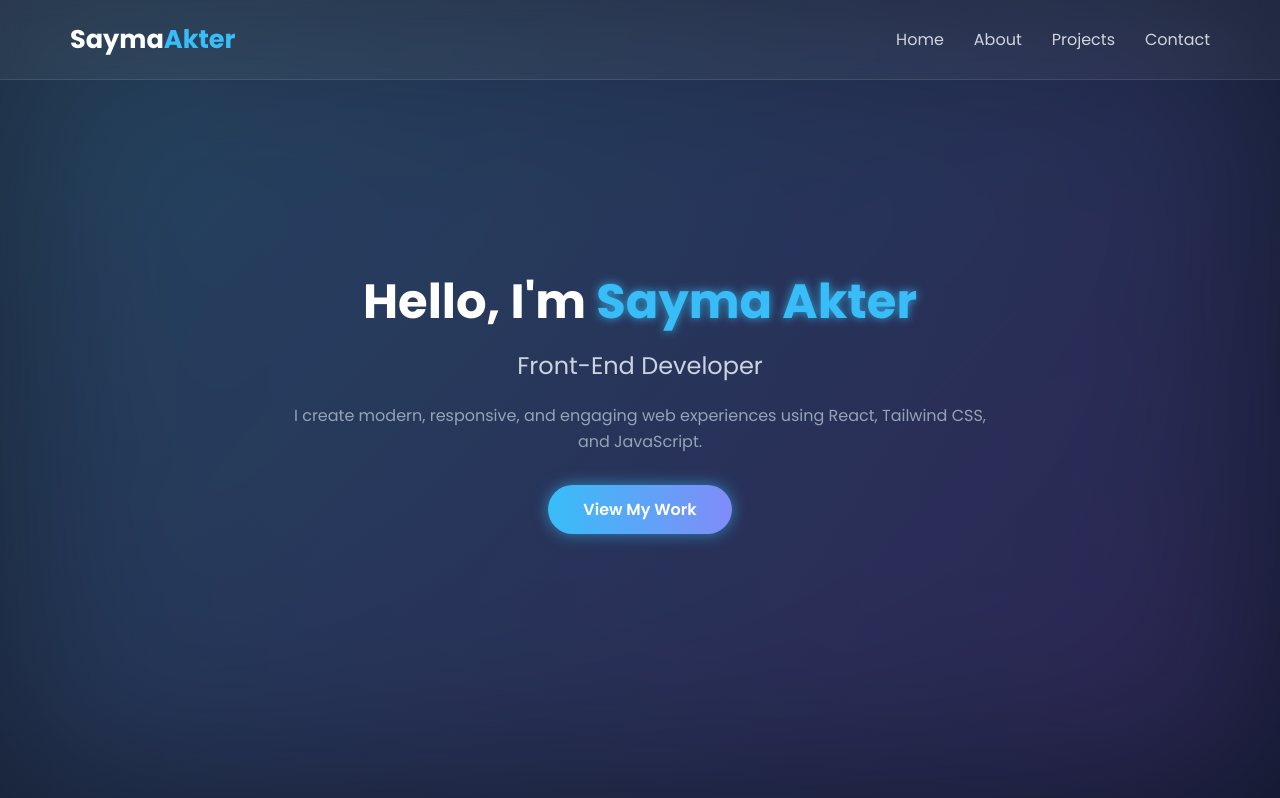
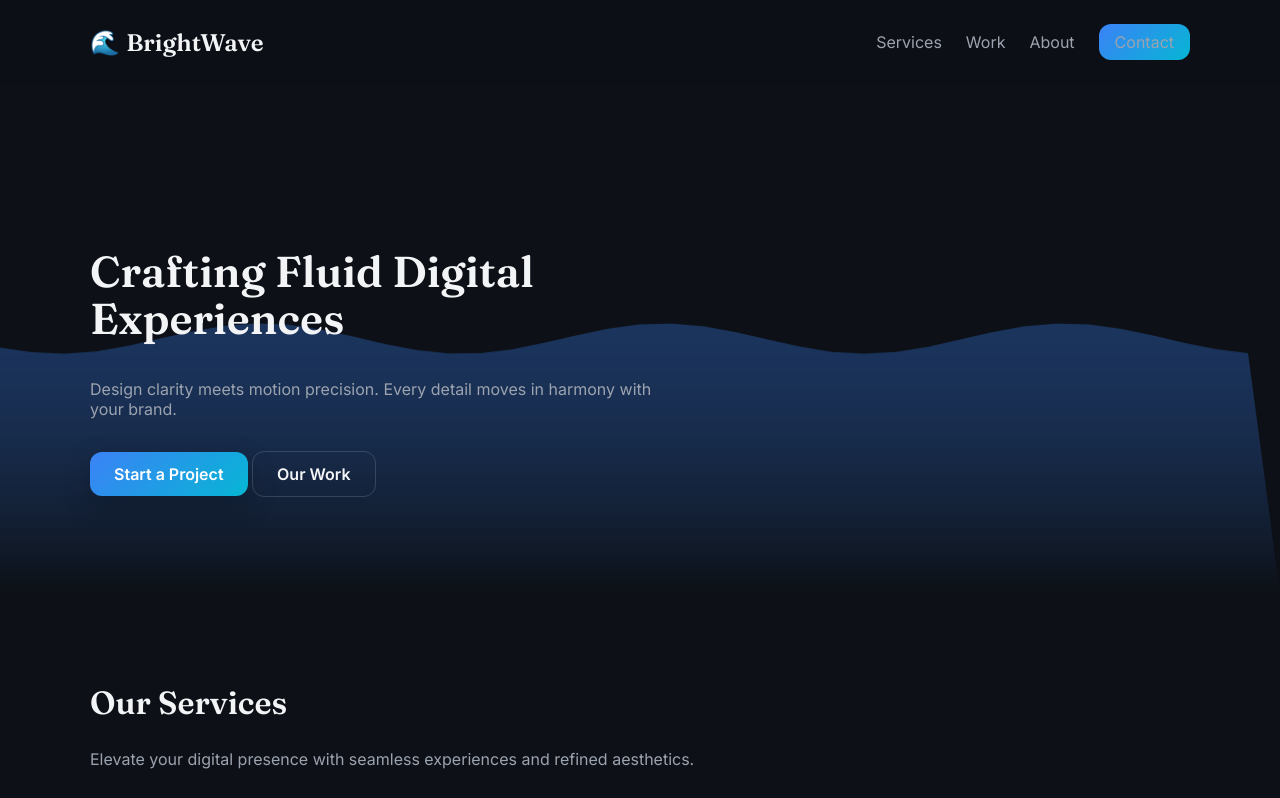
Before and after one commit to SaymaAmelia/saymaakter, a plain HTML site: page index.html in a window 1280 px wide. Both pictures are taken after a click on the link "About". Shown: the top 798 px of the page. Drawn offline with Linux system fonts and the light colour scheme.

Commit message:
building a website with ai in just 1 munite

```diff
--- a/index.html
+++ b/index.html
@@ -3,32 +3,90 @@
 <head>
   <meta charset="UTF-8" />
   <meta name="viewport" content="width=device-width, initial-scale=1.0" />
-  <title>Sayma Akter | Front-End Developer</title>
-  <link rel="stylesheet" href="style.css" />
-  <link rel="icon" href="../image/icon.jpg" type="image/x-icon" />
-  <link href="https://fonts.googleapis.com/css2?family=Poppins:wght@400;600;700&display=swap" rel="stylesheet">
+  <title>BrightWave Studio — Fluid Digital Experiences</title>
+
+  <meta name="description" content="BrightWave Studio — Premium digital experiences with smooth interactions and creative precision." />
+
+  <!-- Fonts -->
+  <link href="https://fonts.googleapis.com/css2?family=Inter:wght@300;400;600;700&family=Fraunces:opsz,wght@9..144,600&display=swap" rel="stylesheet">
+
+  <link rel="stylesheet" href="./style.css" />
 </head>
 <body>
-  <!-- ===== Navbar ===== -->
-  <nav class="navbar">
-    <div class="logo">Sayma<span>Akter</span></div>
-    <ul class="nav-links">
-      <li><a href="#home">Home</a></li>
-      <li><a href="#about">About</a></li>
-      <li><a href="#projects">Projects</a></li>
-      <li><a href="#contact">Contact</a></li>
-    </ul>
-  </nav>
+  <header class="header">
+    <div class="container header-inner">
+      <div class="brand">
+        <span class="brand-logo">🌊</span>
+        <span class="brand-name">BrightWave</span>
+      </div>
 
-  <!-- ===== Banner / Hero Section ===== -->
-  <section class="banner" id="home">
-    <div class="overlay"></div>
-    <div class="banner-content">
-      <h1>Hello, I'm <span>Sayma Akter</span></h1>
-      <h2>Front-End Developer</h2>
-      <p>I create modern, responsive, and engaging web experiences using React, Tailwind CSS, and JavaScript.</p>
-      <a href="#projects" class="btn">View My Work</a>
+      <nav class="nav">
+        <ul>
+          <li><a href="#services">Services</a></li>
+          <li><a href="#work">Work</a></li>
+          <li><a href="#about">About</a></li>
+          <li><a href="#contact" class="btn-nav">Contact</a></li>
+        </ul>
+      </nav>
+    </div>
+  </header>
+
+  <section class="hero">
+    <canvas id="waveCanvas"></canvas>
+    <div class="container hero-inner fade-in">
+      <div class="hero-content">
+        <h1>Crafting Fluid Digital Experiences</h1>
+        <p>Design clarity meets motion precision. Every detail moves in harmony with your brand.</p>
+        <div class="cta-buttons">
+          <a href="#contact" class="btn primary">Start a Project</a>
+          <a href="#work" class="btn ghost">Our Work</a>
+        </div>
+      </div>
     </div>
   </section>
+
+  <section id="services" class="section fade-in">
+    <div class="container">
+      <h2>Our Services</h2>
+      <p class="section-lead">Elevate your digital presence with seamless experiences and refined aesthetics.</p>
+      <div class="grid">
+        <div class="card"><h3>UX/UI Design</h3><p>Pixel-perfect design systems with human-centered usability.</p></div>
+        <div class="card"><h3>Web Development</h3><p>Clean, efficient, high-performance code across all devices.</p></div>
+        <div class="card"><h3>Optimization</h3><p>Lightning-fast performance and SEO for modern businesses.</p></div>
+      </div>
+    </div>
+  </section>
+
+  <section id="work" class="section alt fade-in">
+    <div class="container">
+      <h2>Featured Projects</h2>
+      <p class="section-lead">Showcasing innovation, design, and flawless execution.</p>
+      <div class="grid">
+        <div class="work-item"><div class="thumb gradient-blue"></div><h4>Next-Gen Platform</h4></div>
+        <div class="work-item"><div class="thumb gradient-purple"></div><h4>Interactive Dashboard</h4></div>
+        <div class="work-item"><div class="thumb gradient-green"></div><h4>Creative Launch Site</h4></div>
+      </div>
+    </div>
+  </section>
+
+  <section id="contact" class="section contact fade-in">
+    <div class="container">
+      <h2>Let's Create Together</h2>
+      <form id="contactForm">
+        <input type="text" id="name" placeholder="Your Name" required />
+        <input type="email" id="email" placeholder="Email Address" required />
+        <textarea id="message" rows="4" placeholder="Tell us about your project..." required></textarea>
+        <button type="submit" class="btn primary">Send Message</button>
+      </form>
+    </div>
+  </section>
+
+  <footer class="footer">
+    <div class="container">
+      <p>© <span id="year"></span> BrightWave Studio. All rights reserved.</p>
+    </div>
+  </footer>
+
+  <script src="./script.js"></script>
 </body>
 </html>
--- a/script.js
+++ b/script.js
@@ -0,0 +1,71 @@
+// Scroll reveal
+const faders = document.querySelectorAll('.fade-in');
+const observer = new IntersectionObserver(entries => {
+  entries.forEach(entry => {
+    if (entry.isIntersecting) {
+      entry.target.classList.add('visible');
+      observer.unobserve(entry.target);
+    }
+  });
+}, { threshold: 0.2 });
+faders.forEach(el => observer.observe(el));
+
+// Auto year
+document.getElementById('year').textContent = new Date().getFullYear();
+
+// Contact form
+document.getElementById('contactForm').addEventListener('submit', e => {
+  e.preventDefault();
+  alert('✅ Thank you for your message! We’ll be in touch soon.');
+  e.target.reset();
+});
+
+// 🌊 Wavy Cursor Effect
+const canvas = document.getElementById('waveCanvas');
+const ctx = canvas.getContext('2d');
+let w, h;
+function resize() {
+  w = canvas.width = window.innerWidth;
+  h = canvas.height = document.querySelector('.hero').offsetHeight;
+}
+window.addEventListener('resize', resize);
+resize();
+
+let points = [];
+const numPoints = 40;
+for (let i = 0; i <= numPoints; i++) {
+  points.push({ x: (i / numPoints) * w, y: h / 2, baseY: h / 2 });
+}
+
+let mouse = { x: w / 2, y: h / 2 };
+
+window.addEventListener('mousemove', e => {
+  mouse.x = e.clientX;
+  mouse.y = e.clientY;
+});
+
+function animate() {
+  ctx.clearRect(0, 0, w, h);
+  ctx.beginPath();
+  ctx.moveTo(0, h);
+  ctx.lineTo(points[0].x, points[0].y);
+  for (let i = 0; i < numPoints; i++) {
+    const p = points[i];
+    const dx = mouse.x - p.x;
+    const dy = mouse.y - p.y;
+    const dist = Math.sqrt(dx * dx + dy * dy);
+    const force = Math.max(100 - dist, 0) / 100;
+    p.y = p.baseY + Math.sin((i * 0.5) + performance.now() / 600) * 15 + force * 20;
+    ctx.lineTo(p.x, p.y);
+  }
+  ctx.lineTo(w, h);
+  ctx.closePath();
+  const grad = ctx.createLinearGradient(0, 0, 0, h);
+  grad.addColorStop(0, 'rgba(59,130,246,0.25)');
+  grad.addColorStop(1, 'rgba(13,17,23,1)');
+  ctx.fillStyle = grad;
+  ctx.fill();
+
+  requestAnimationFrame(animate);
+}
+animate();
--- a/style.css
+++ b/style.css
@@ -1,181 +1,199 @@
-/* Reset */
-* {
-  margin: 0;
-  padding: 0;
-  box-sizing: border-box;
+:root {
+  --bg: #0d1117;
+  --fg: #f3f4f6;
+  --accent: #3b82f6;
+  --accent-gradient: linear-gradient(135deg, #3b82f6, #06b6d4);
+  --muted: #9ca3af;
+  --radius: 12px;
+  --max-width: 1100px;
+  --shadow: 0 10px 30px rgba(0,0,0,0.2);
+  font-family: "Inter", sans-serif;
 }
 
 body {
-  font-family: "Poppins", sans-serif;
-  background-color: #0f172a;
-  color: #fff;
+  background: var(--bg);
+  color: var(--fg);
+  margin: 0;
   overflow-x: hidden;
 }
 
-/* ===== Navbar ===== */
-.navbar {
-  position: fixed;
+.container {
+  max-width: var(--max-width);
+  margin: 0 auto;
+  padding: 0 1.5rem;
+}
+
+header.header {
+  backdrop-filter: blur(12px);
+  background: rgba(13,17,23,0.8);
+  position: sticky;
   top: 0;
-  width: 100%;
-  padding: 20px 70px;
-  display: flex;
-  justify-content: space-between;
-  align-items: center;
-  backdrop-filter: blur(10px);
-  background: rgba(255, 255, 255, 0.05);
-  border-bottom: 1px solid rgba(255, 255, 255, 0.1);
   z-index: 100;
 }
 
-.logo {
-  font-size: 1.6rem;
-  font-weight: 700;
-  color: #fff;
+.header-inner {
+  display: flex;
+  align-items: center;
+  justify-content: space-between;
+  padding: 1rem 0;
 }
 
-.logo span {
-  color: #38bdf8;
+.brand {
+  font-family: "Fraunces", serif;
+  font-size: 1.5rem;
+  display: flex;
+  align-items: center;
+  gap: 0.4rem;
 }
 
-.nav-links {
+.nav ul {
   list-style: none;
   display: flex;
-  gap: 30px;
+  gap: 1.5rem;
 }
 
-.nav-links li a {
-  position: relative;
+.nav a {
   text-decoration: none;
-  color: #d1d5db;
+  color: var(--muted);
   font-weight: 500;
-  padding-bottom: 5px;
-  transition: color 0.3s ease; /* smooth text color change */
+  transition: color 0.3s;
 }
 
-/* Create underline with ::after */
-.nav-links li a::after {
-  content: "";
-  position: absolute;
-  left: 0;
-  bottom: 0;
-  width: 0%;
-  height: 2px;
-  background: linear-gradient(90deg, #38bdf8, #818cf8); /* gradient underline */
-  border-radius: 2px;
-  transition: width 0.4s ease-in-out; /* smooth underline growth */
-}
-.nav-links li a:hover {
-  color: #38bdf8;
+.nav a:hover {
+  color: var(--fg);
 }
 
-.nav-links li a:hover::after {
-  width: 100%; /* underline expands smoothly */
+.btn-nav {
+  padding: 0.5rem 1rem;
+  background: var(--accent-gradient);
+  color: white;
+  border-radius: var(--radius);
 }
 
-/* ===== Banner / Hero ===== */
-.banner {
-  height: 100vh;
-  display: flex;
-  align-items: center;
-  justify-content: center;
-  text-align: center;
+.hero {
   position: relative;
-  background: radial-gradient(circle at top left, #1e293b, #0f172a);
-  padding: 0 20px;
+  padding: 8rem 0 6rem;
+  overflow: hidden;
 }
 
-.overlay {
+#waveCanvas {
   position: absolute;
+  top: 0;
+  left: 0;
   width: 100%;
   height: 100%;
-  background: linear-gradient(135deg, rgba(56,189,248,0.2), rgba(168,85,247,0.2));
-  filter: blur(100px);
+  display: block;
+  z-index: 0;
+}
+
+.hero-inner {
+  position: relative;
   z-index: 1;
 }
 
-.banner-content {
-  position: relative;
-  z-index: 2;
-  max-width: 700px;
-  animation: fadeInUp 1.2s ease;
+.hero-content {
+  max-width: 580px;
 }
 
-.banner-content h1 {
-  font-size: 3rem;
-  font-weight: 700;
-  margin-bottom: 10px;
-  color: #fff;
+.hero h1 {
+  font-size: 2.7rem;
+  font-family: "Fraunces", serif;
+  line-height: 1.1;
 }
 
-.banner-content h1 span {
-  color: #38bdf8;
-  text-shadow: 0 0 10px rgba(56,189,248,0.8);
-}
-
-.banner-content h2 {
-  font-size: 1.5rem;
-  font-weight: 500;
-  color: #cbd5e1;
-  margin-bottom: 20px;
-}
-
-.banner-content p {
-  color: #94a3b8;
-  line-height: 1.6;
-  margin-bottom: 30px;
+.hero p {
+  color: var(--muted);
+  margin: 1rem 0 2rem;
 }
 
 .btn {
   display: inline-block;
-  background: linear-gradient(90deg, #38bdf8, #818cf8);
-  color: #fff;
-  padding: 12px 35px;
-  border-radius: 30px;
+  padding: 0.75rem 1.5rem;
+  border-radius: var(--radius);
+  text-decoration: none;
   font-weight: 600;
-  text-decoration: none;
-  box-shadow: 0 0 15px rgba(56,189,248,0.6);
-  transition: all 0.3s ease;
+  transition: transform 0.25s ease, box-shadow 0.25s ease;
+}
+
+.btn.primary {
+  background: var(--accent-gradient);
+  color: white;
+  box-shadow: var(--shadow);
+}
+
+.btn.ghost {
+  border: 1px solid rgba(255,255,255,0.15);
+  color: var(--fg);
 }
 
 .btn:hover {
-  transform: translateY(-4px);
-  box-shadow: 0 0 25px rgba(56,189,248,0.9);
+  transform: translateY(-2px);
 }
 
-/* ===== Animations ===== */
-@keyframes fadeInUp {
-  0% {
-    opacity: 0;
-    transform: translateY(40px);
-  }
-  100% {
-    opacity: 1;
-    transform: translateY(0);
-  }
+.section {
+  padding: 4rem 0;
 }
 
-/* ===== Responsive ===== */
-@media (max-width: 768px) {
-  .navbar {
-    flex-direction: column;
-    padding: 15px 30px;
-  }
+.section h2 {
+  font-size: 2rem;
+  font-family: "Fraunces", serif;
+}
 
-  .nav-links {
-    flex-direction: column;
-    gap: 15px;
-    margin-top: 10px;
-  }
+.section-lead {
+  color: var(--muted);
+  margin-bottom: 2rem;
+}
 
-  .banner-content h1 {
-    font-size: 2.2rem;
-  }
+.grid {
+  display: grid;
+  gap: 1.5rem;
+  grid-template-columns: repeat(auto-fit, minmax(260px, 1fr));
+}
 
-  .banner-content h2 {
-    font-size: 1.2rem;
-  }
+.card {
+  background: rgba(255,255,255,0.05);
+  padding: 2rem;
+  border-radius: var(--radius);
+  transition: transform 0.3s, background 0.3s;
+}
 
-  .btn {
-    padding: 10px 25px;
-  }
+.card:hover {
+  transform: translateY(-6px);
+  background: rgba(255,255,255,0.08);
 }
+
+.work-item { text-align: center; }
+.thumb {
+  width: 100%;
+  height: 180px;
+  border-radius: var(--radius);
+  margin-bottom: 1rem;
+}
+.gradient-blue { background: linear-gradient(135deg, #3b82f6, #06b6d4); }
+.gradient-purple { background: linear-gradient(135deg, #a855f7, #6366f1); }
+.gradient-green { background: linear-gradient(135deg, #10b981, #22c55e); }
+
+.contact form {
+  display: flex;
+  flex-direction: column;
+  gap: 1rem;
+}
+
+input, textarea {
+  padding: 0.75rem 1rem;
+  border-radius: var(--radius);
+  border: 1px solid rgba(255,255,255,0.1);
+  background: rgba(255,255,255,0.05);
+  color: var(--fg);
+}
+
+.footer {
+  text-align: center;
+  padding: 2rem 0;
+  color: var(--muted);
+  font-size: 0.9rem;
+}
+
+/* Fade-in */
+.fade-in { opacity: 0; transform: translateY(40px); transition: opacity 0.9s ease, transform 0.9s ease; }
+.fade-in.visible { opacity: 1; transform: translateY(0); }
```
